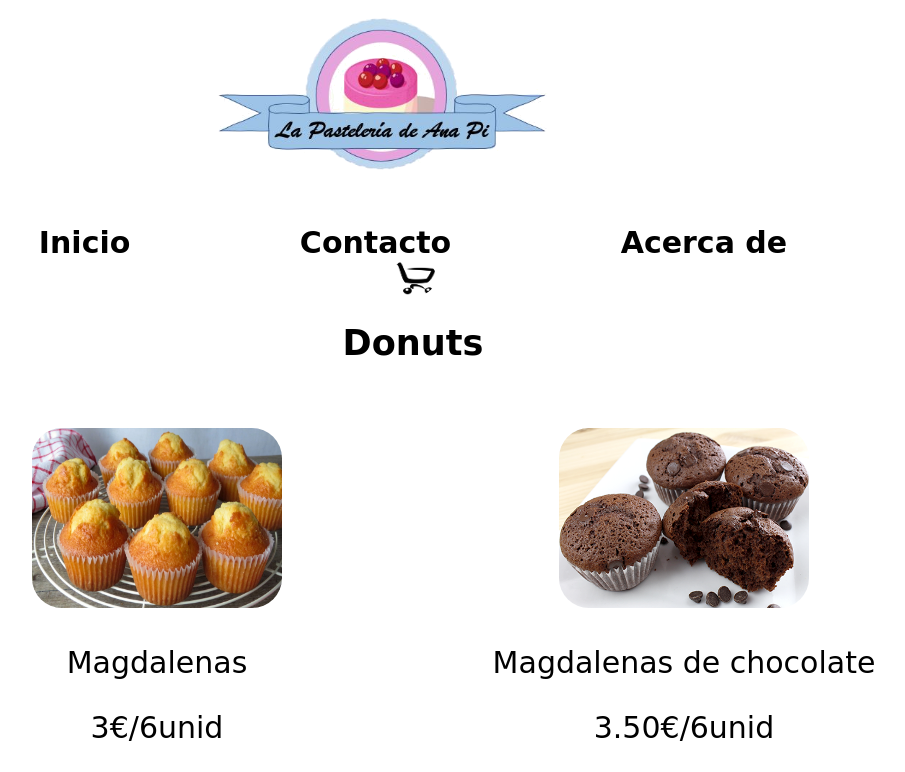
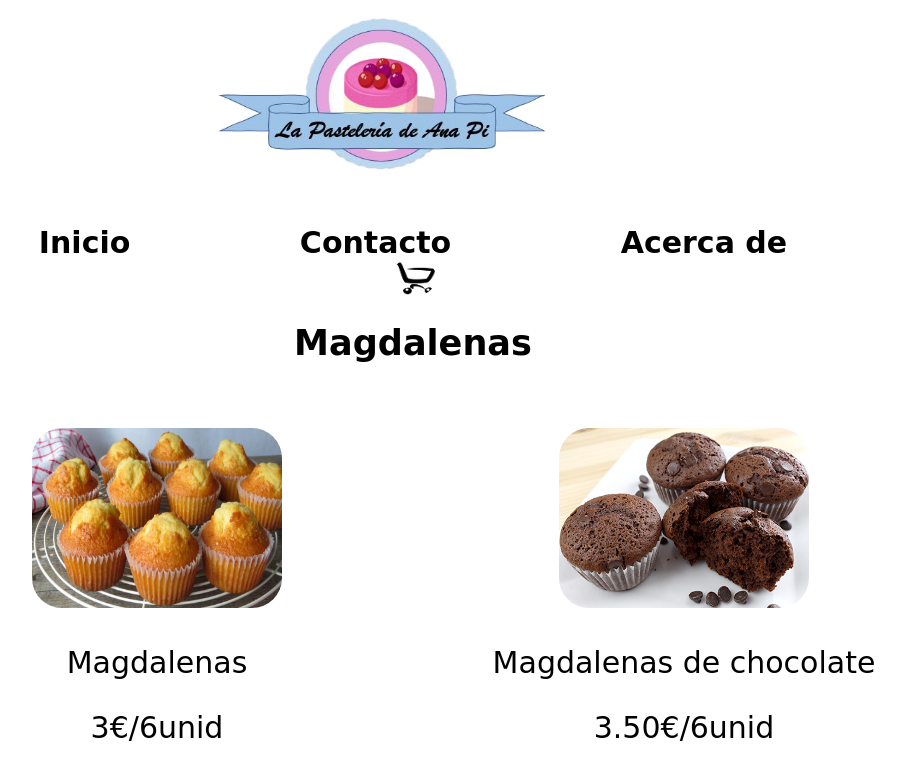
Before and after one commit to anapgh/2020-2021-LTAW-Practicas, a plain HTML site: page P1/magdalenas.html in a window 1280 px wide. Shown: the top 772 px of the page, without its empty margins (227-1132 px from the left). Drawn offline with Linux system fonts and the light colour scheme.

Commit message:
titulo cambiado

```diff
--- a/P1/magdalenas.html
+++ b/P1/magdalenas.html
@@ -4,7 +4,7 @@
         <meta charset="UTF-8">
         <meta http-equiv="X-UA-Compatible" content="IE=edge">
         <meta name="viewport" content="width=device-width, initial-scale=1.0">
-        <title>Donuts</title>
+        <title>Magdalenas</title>
     </head>
     <link rel = "stylesheet" href="magdalenas.css">
     <body>
@@ -17,7 +17,7 @@
             <b>Acerca de</b>
             <b><img src="imagenes/logo-carro-trans.png" id="Logo-carro" ></b>
         </div>
-        <h3>Donuts</h3>
+        <h3>Magdalenas</h3>
         <div id="productos">
             <br>
             <div id="producto1">
```
